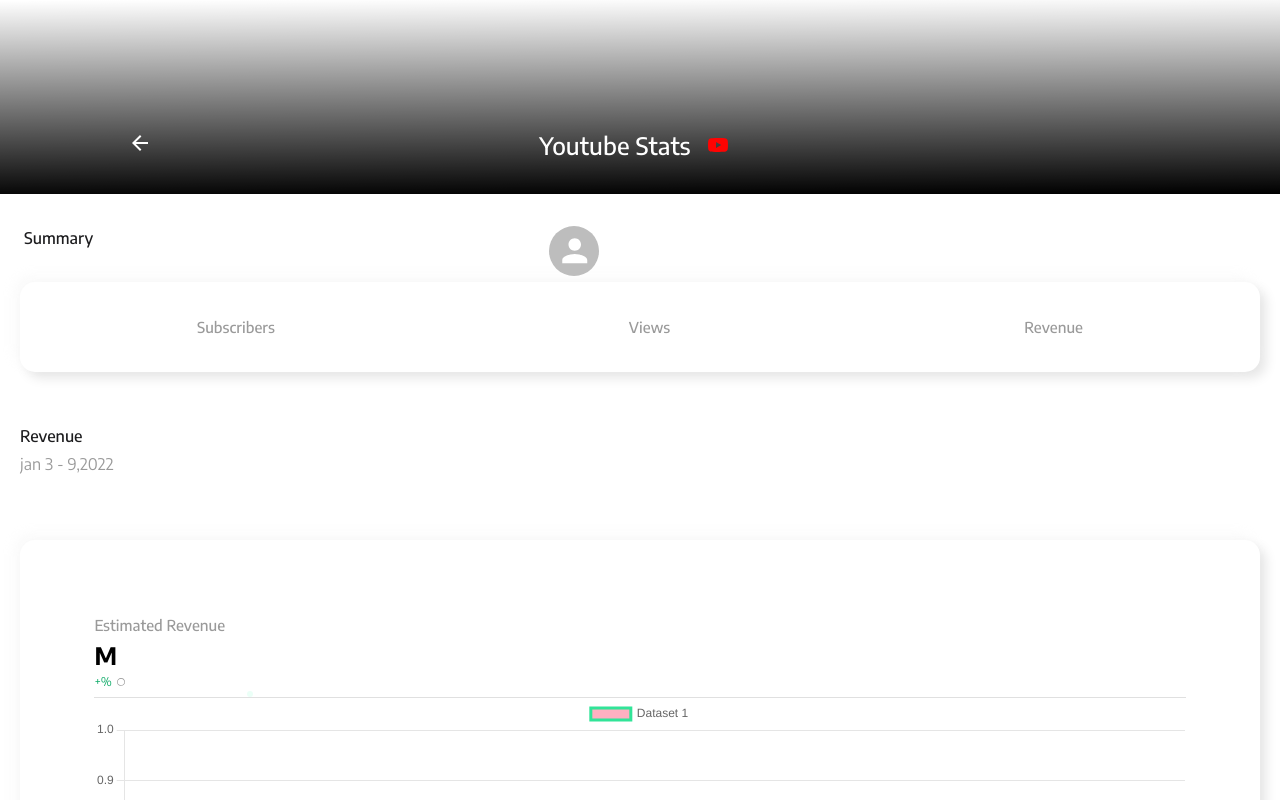
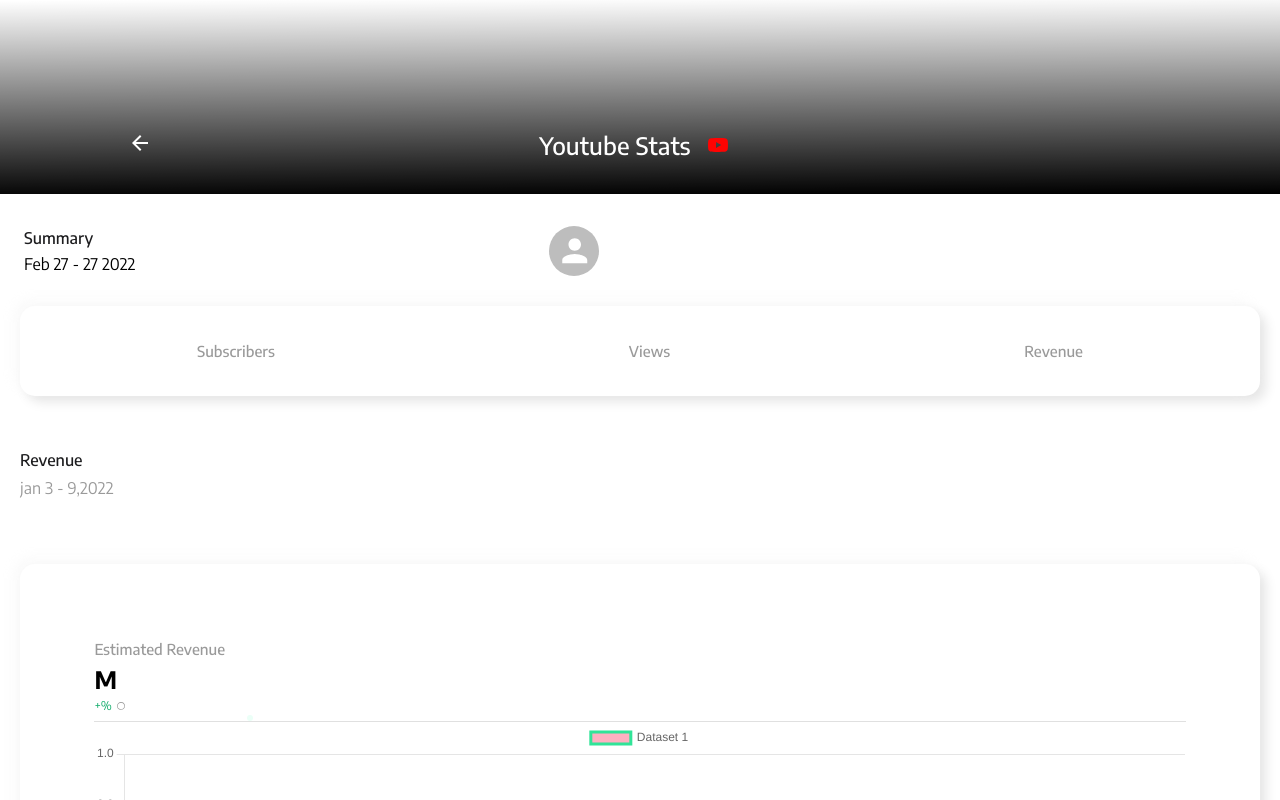
Before and after one commit to Shivraj97/youtube-stats-app, a React (Create React App) app: page / in a window 1280 px wide. Shown: the top 800 px of the page. Built offline with nearby package versions, Linux system fonts and the light colour scheme; no server answers.

Commit message:
displayed summary date

```diff
--- a/src/Components/Body/SubHeader/SubHeader.js
+++ b/src/Components/Body/SubHeader/SubHeader.js
@@ -5,11 +5,51 @@ import TextField from "@mui/material/TextField";
 import DateRangePicker from "@mui/lab/DateRangePicker";
 import AdapterDateFns from "@mui/lab/AdapterDateFns";
 import LocalizationProvider from "@mui/lab/LocalizationProvider";
-import { formatDistanceToNowStrict } from "date-fns";
+import { formatDistanceStrict, format } from "date-fns";
+import { enUS } from "date-fns/locale";
+
+const getFormattedDate = (newValue) => {
+  let startDate = format(newValue[0], "LLL d yyyy", { locale: enUS });
+  let endDate = format(newValue[1], "LLL d yyyy", { locale: enUS });
+  startDate = startDate.split(" ");
+  endDate = endDate.split(" ");
+  let formattedStartDate = "";
+  let formattedEndDate = "";
+  if (endDate[2] === startDate[2]) {
+    formattedStartDate = startDate[0] + " " + startDate[1];
+  } else {
+    formattedStartDate = startDate[0] + " " + startDate[1] + " " + startDate[2];
+  }
+  if (endDate[0] === startDate[0]) {
+    formattedEndDate = endDate[1] + " " + endDate[2];
+  } else {
+    formattedEndDate = endDate[0] + " " + endDate[1] + " " + endDate[2];
+  }
+  return [formattedStartDate, formattedEndDate];
+};
 
 const SubHeader = ({ stats }) => {
   const data = stats?.summary;
-  const [value, setValue] = React.useState([null, null]);
+  const [value, setValue] = React.useState([new Date(), new Date()]);
+  const [summaryDate, setSummaryDate] = React.useState(() => {
+    const [formattedStartDate, formattedEndDate] = getFormattedDate([
+      new Date(),
+      new Date(),
+    ]);
+    return {
+      startDate: formattedStartDate,
+      endDate: formattedEndDate,
+    };
+  });
+
+  const handleDateChange = (newValue) => {
+    setValue(newValue);
+    const [formattedStartDate, formattedEndDate] = getFormattedDate(newValue);
+    setSummaryDate((prevDate) => ({
+      startDate: formattedStartDate,
+      endDate: formattedEndDate,
+    }));
+  };
 
   console.log({ value });
 
@@ -25,36 +65,13 @@ const SubHeader = ({ stats }) => {
             >
               Summary
             </Typography>
-          </Box>
-          <Box>
-            {/* <Typography
-              variant={"subtitle1"}
-              color={"#9A9A9A"}
-              style={{ whiteSpace: "pre" }}
-            >
-              Jan 3 - 9,2022
-            </Typography> */}
-            <LocalizationProvider dateAdapter={AdapterDateFns}>
-              <DateRangePicker
-                startText="Start Date"
-                endText="End Date"
-                format="DD-MM"
-                value={value}
-                onChange={(newValue) => {
-                  setValue(newValue);
-                }}
-                renderInput={(startProps, endProps) => (
-                  <>
-                    <TextField {...startProps} style={{ width: "38%" }} />
-                    <Box sx={{ mx: 1 }}> - </Box>
-                    <TextField {...endProps} style={{ width: "38%" }} />
-                  </>
-                )}
-              />
-            </LocalizationProvider>
+            <Typography>
+              {summaryDate
+                ? `${summaryDate.startDate} - ${summaryDate.endDate}`
+                : ""}
+            </Typography>
           </Box>
         </Box>
-
         <Box>
           <LocalizationProvider dateAdapter={AdapterDateFns}>
             <DateRangePicker
@@ -62,16 +79,52 @@ const SubHeader = ({ stats }) => {
               endText="End Date"
               value={value}
               format="DD-MM"
+              initialDate={new Date()}
               onChange={(newValue) => {
-                setValue(newValue);
+                handleDateChange(newValue);
               }}
-              renderInput={(startProps, endProps) => (
-                <>
-                  <TextField {...startProps} style={{ width: "38%" }} />
-                  <Box sx={{ mx: 1 }}> to </Box>
-                  <TextField {...endProps} style={{ width: "38%" }} />
-                </>
-              )}
+              // onClose={(newValue) => {
+              //   console.log("newValue", newValue);
+              //   handleDateChange(newValue);
+              // }}
+              renderInput={({ inputProps, ...startProps }, endProps) => {
+                const initialDate = new Date();
+                let range;
+                // const range = formatDistanceStrict(
+                //   new Date(2015, 0, 2),
+                //   new Date(2014, 8, 2)
+                // );
+                // const startValue = inputProps.value;
+                // delete inputProps.value;
+                // console.log("startValue", startValue);
+                // console.log("endProps", endProps.inputProps.value);
+                // const startDate = new Date(startValue);
+                // const endDate = new Date(endProps.inputProps.value);
+                // console.log("startDate", startDate);
+                // console.log("endDate", endDate);
+                // const start = startValue && startValue.split("/");
+                // const end = endProps && endProps.inputProps.value.split("/");
+                // let range;
+                // if (start && end.length) {
+                //     range = formatDistanceStrict(
+                //     new Date(+start[2], +start[1], +start[0]),
+                //     new Date(+end[2], +end[1], +end[0])
+                //   );
+                //   console.log("range1", range);
+                // }
+                return (
+                  <>
+                    <TextField
+                      {...startProps}
+                      inputProps={inputProps}
+                      value={`Last ${range ? range : initialDate}`}
+                      style={{ width: "90%" }}
+                    />
+                    {/* <Box sx={{ mx: 1 }}> to </Box>
+                  <TextField {...endProps} style={{ width: "38%" }} /> */}
+                  </>
+                );
+              }}
             />
           </LocalizationProvider>
         </Box>
```
